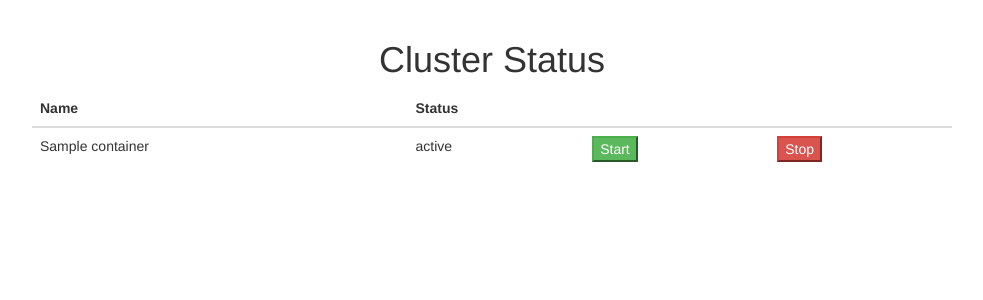
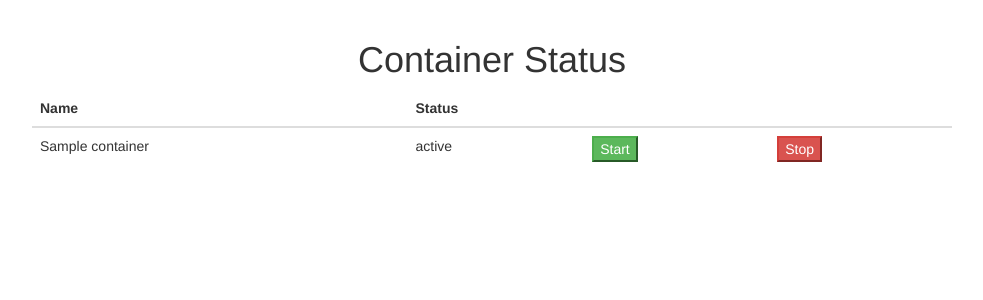
Before and after one commit to bigdawg-istc/bigdawg, a Flask app: template admin_ui/templates/status.html in a window 1280 px wide. Shown: the part 52-352 px from the top of the page, without its empty margins (148-1131 px from the left). Run offline with Flask 2, Linux system fonts and the light colour scheme; the template is opened without the code that fills it: most values are stand-ins (such as "Sample title", 1, 10 or a date in 2020); some libraries are stand-ins or nearby versions.

Commit message:
changing cluster -> containers

```diff
--- a/admin_ui/templates/status.html
+++ b/admin_ui/templates/status.html
@@ -4,7 +4,7 @@
 
 {% block content %}
 <div class="row col-xs-10 col-xs-offset-1">
-  <h1 align="center">Cluster Status</h1>
+  <h1 align="center">Container Status</h1>
   <table class="table table-hover">
     <thead>
       <tr>
```
